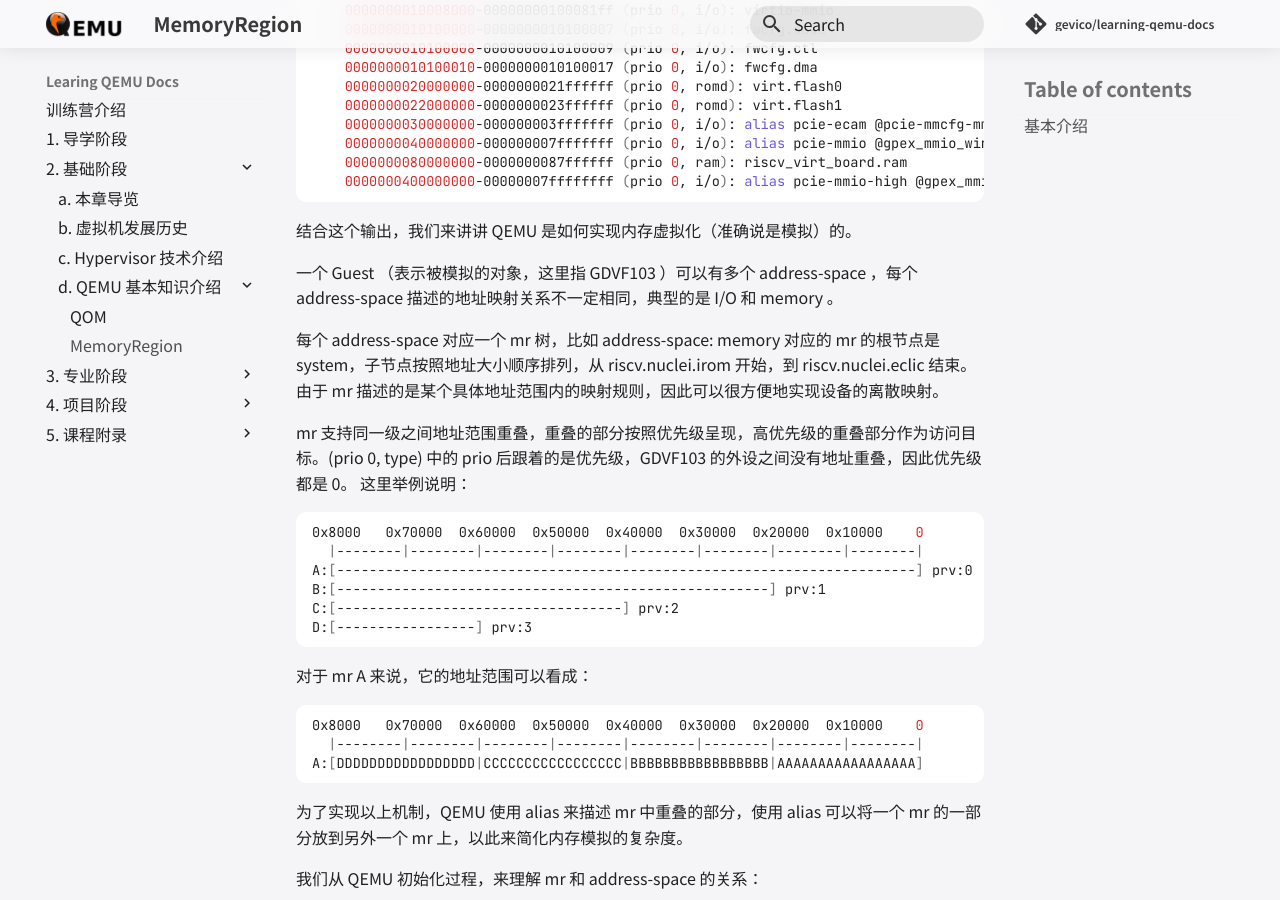
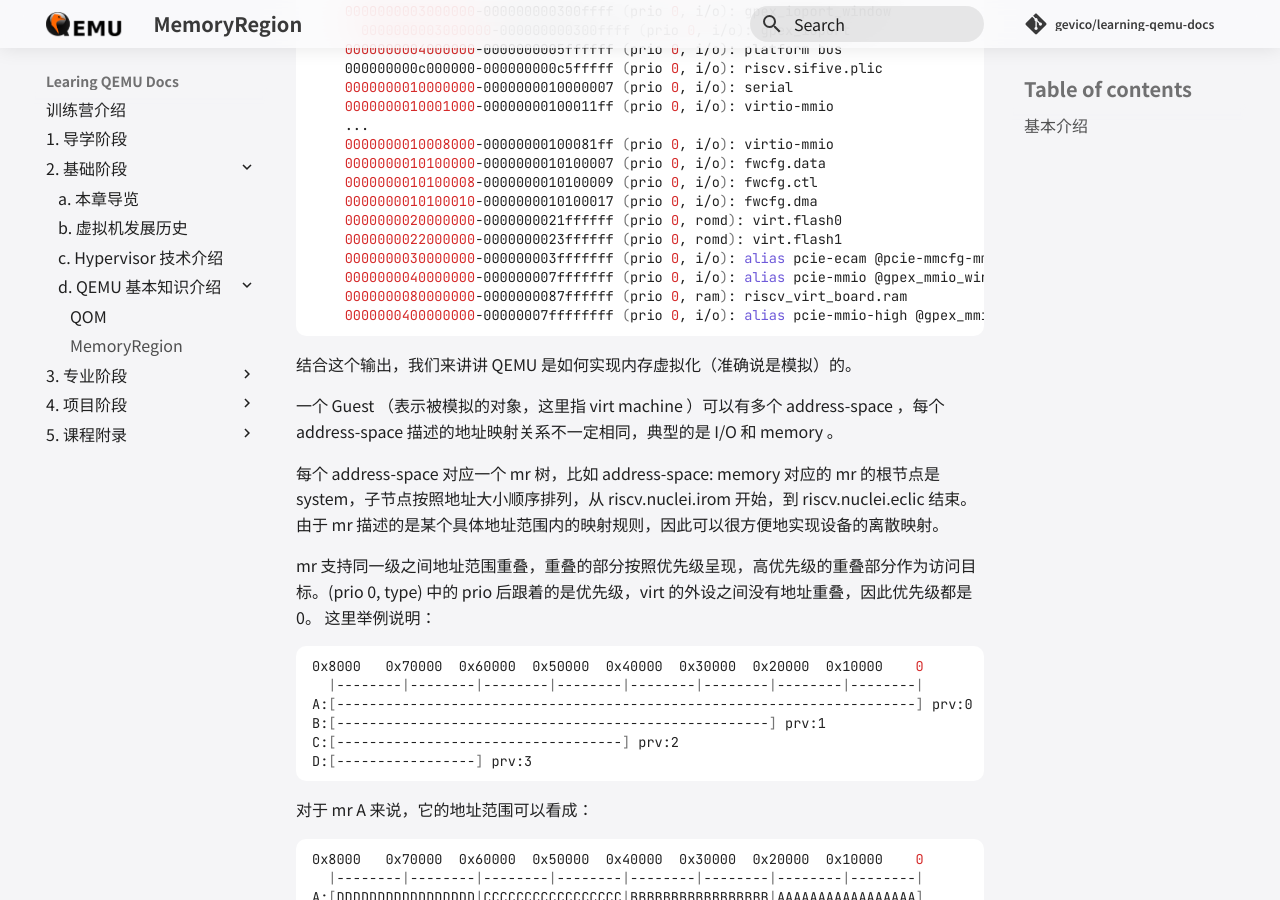
Before and after one commit to zevorn/learning-qemu-docs, an MkDocs documentation site: the page built from docs/ch1/sec3/qemu-memory-region.md, in a window 1280 px wide and 900 px high, scrolled down 2180 px. Built offline with MkDocs 1.6.1 and Material for MkDocs 9.7.7, drawn with Linux system fonts in a browser that asks for light colours; comment, search, counter and statistics services are not loaded.

Commit message:
docs: update qemu-memory-region.md

````diff
--- a/docs/ch1/sec3/qemu-memory-region.md
+++ b/docs/ch1/sec3/qemu-memory-region.md
@@ -103,12 +106,12 @@ memory-region: system
 
 结合这个输出，我们来讲讲 QEMU 是如何实现内存虚拟化（准确说是模拟）的。
 
-一个 Guest （表示被模拟的对象，这里指 GDVF103 ）可以有多个 address-space ，每个 address-space 描述的地址映射关系不一定相同，典型的是 I/O 和 memory 。
+一个 Guest （表示被模拟的对象，这里指 virt machine ）可以有多个 address-space ，每个 address-space 描述的地址映射关系不一定相同，典型的是 I/O 和 memory 。
 
 每个 address-space 对应一个 mr 树，比如 address-space: memory 对应的 mr 的根节点是 system，子节点按照地址大小顺序排列，从 riscv.nuclei.irom 开始，到 riscv.nuclei.eclic 结束。
 由于 mr 描述的是某个具体地址范围内的映射规则，因此可以很方便地实现设备的离散映射。
 
-mr 支持同一级之间地址范围重叠，重叠的部分按照优先级呈现，高优先级的重叠部分作为访问目标。(prio 0, type) 中的 prio 后跟着的是优先级，GDVF103 的外设之间没有地址重叠，因此优先级都是 0。
+mr 支持同一级之间地址范围重叠，重叠的部分按照优先级呈现，高优先级的重叠部分作为访问目标。(prio 0, type) 中的 prio 后跟着的是优先级，virt 的外设之间没有地址重叠，因此优先级都是 0。
 这里举例说明：
 
 ```bash
````
Also changed, not shown: other parts of docs/ch1/sec3/qemu-memory-region.md (+10 -7 lines).
